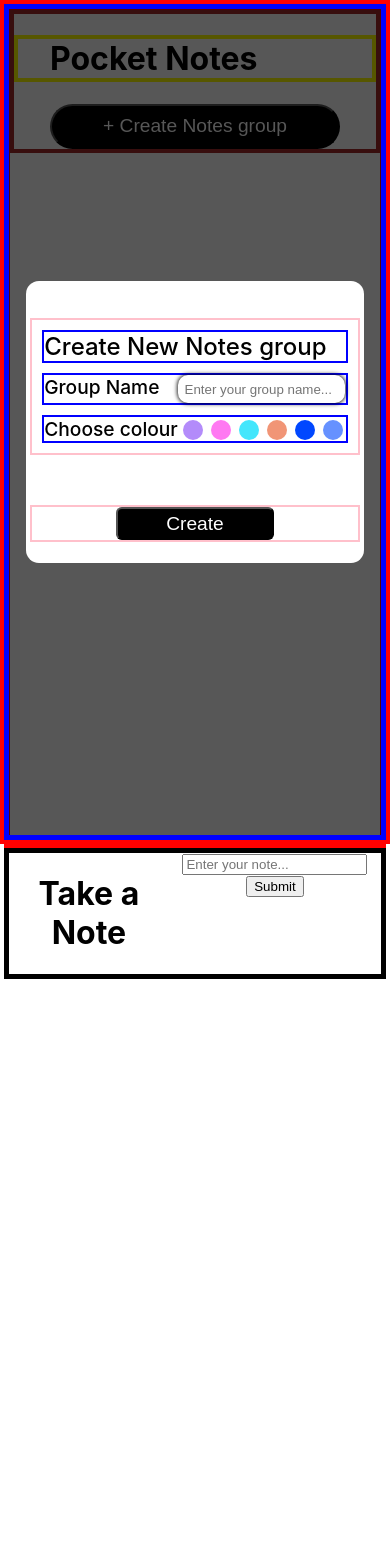
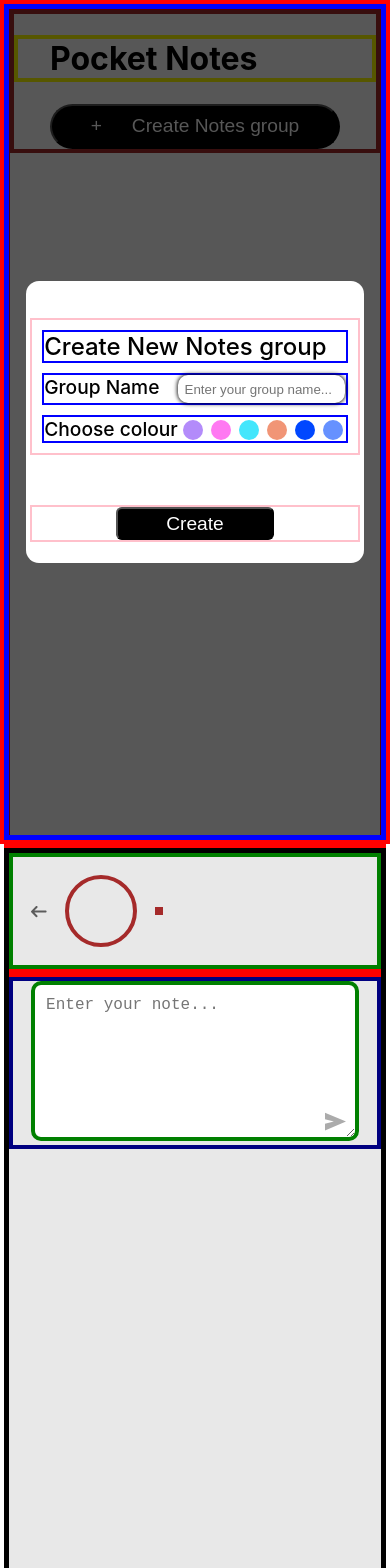
Before and after one commit to rajkonde21/Pocket-Note, a React (Create React App) app: page / in a window 390 px wide. Shown: the top 1568 px of the page. Before the commit the page ends 979 px from the top, so only its background shows below. Built offline with nearby package versions, Linux system fonts and the light colour scheme.

Commit message:
some fix needed responsive v0.1.1

```diff
--- a/src/components/Notesadder.jsx
+++ b/src/components/Notesadder.jsx
@@ -1,62 +1,104 @@
 import React, { useState, useEffect } from "react";
-import "../css/noteadder.css"
-const Notesadder = ({selectedX}) => {
-  const [note, setNote] = useState("");     //single note
-  const [notes, setNotes] = useState([]);   //array
+import "../css/noteadder.css";
+import arrow from "../assets/arrowback.svg";
+import send from "../assets/send.svg";
 
-  console.log(selectedX.y);
+const Notesadder = ({ selectedX }) => {
+  const [note, setNote] = useState(""); // single note
+  const [notes, setNotes] = useState([]); // array
   const key = selectedX.x;
+
   // Function to handle form submission
   const handleSubmit = (e) => {
     e.preventDefault();
 
     if (note.trim() !== "") {
       const currentDate = new Date();
-      const timestamp = currentDate.toLocaleString();
-      const newNote = { text: note, timestamp: timestamp };     //make a format of how the data appears on storage
+      const formattedTime = currentDate.toLocaleString('en-US', {
+        hour: 'numeric',
+        minute: 'numeric',
+        hour12: true,
+      });
+
+      const formattedDate = currentDate.toLocaleDateString('en-US', {
+        year: 'numeric',
+        month: 'long',
+        day: 'numeric',
+      });
+
+      const timestamp = `${formattedTime}\n${formattedDate}`;
+
+      const newNote = { text: note, timestamp: timestamp };
+
       // Save the note in local storage
-      const storedNotesInfo = JSON.parse(localStorage.getItem("NotesInfo")) || [];    //fetch the array of notes in storedNotes
+      const storedNotesInfo = JSON.parse(localStorage.getItem("NotesInfo")) || {};
+
+      // Check if the key already exists, if not, initialize an empty object
       if (!storedNotesInfo[key]) {
         storedNotesInfo[key] = { infogn: {}, notesgn: [] };
       }
-      storedNotesInfo[key].notesgn.push(newNote);
-      //storedNotesInfo.push(newNoteInfo);                                              //push the new element in storenotes [1,2,3, .. ..]
-      localStorage.setItem("NotesInfo", JSON.stringify(storedNotesInfo));             //store the array back to the localstorage
 
+      // Ensure that "notesgn" is an array and add the new note
+      if (!Array.isArray(storedNotesInfo[key].notesgn)) {
+        storedNotesInfo[key].notesgn = [newNote];
+      } else {
+        storedNotesInfo[key].notesgn.push(newNote);
+      }
+
+      localStorage.setItem("NotesInfo", JSON.stringify(storedNotesInfo)); // store the array back to local storage
 
       setNotes([...notes, newNote]);
       setNote("");
     }
   };
 
-  // Load existing notes from local storage on component mount
   useEffect(() => {
-    const storedNotes = JSON.parse(localStorage.getItem("notes")) || [];
-    setNotes(storedNotes);
-  }, []);
+    const storedNotesInfo = JSON.parse(localStorage.getItem("NotesInfo")) || {};
 
+    // Check if the key (selectedX.x) already exists, and if so, load the notes for that key
+    if (storedNotesInfo[selectedX.x] && Array.isArray(storedNotesInfo[selectedX.x].notesgn)) {
+      setNotes(storedNotesInfo[selectedX.x].notesgn);
+    } else {
+      setNotes([]); // Initialize with an empty array if the key doesn't exist or notesgn is not an array
+    }
+  }, [selectedX.x]);
+const handlearrow = () =>{
+  const popupbody = document.querySelector('.noteaddermainbody'); //enable notesadder
+  const sideb = document.querySelector('.Sidebarmain'); //disable sidebar notesadder
+  sideb.style.display = 'block';
+  popupbody.style.display = 'none';
+}
   return (
     <div className="noteaddermainbody">
       <div className="notesadder">
-        <h1>Take a Note</h1>
+        <div className="notesInfolist">
+          <div className="arrowback notesadders" onClick={handlearrow} ><img src={arrow} /></div>
+          <div className="initials" style={{ backgroundColor: `${selectedX.y}` }}>
+            {(selectedX.y).slice(0, 2).toUpperCase()}
+          </div>
+          <div className="initialsff">{key}</div>
+        </div>
       </div>
-      <form onSubmit={handleSubmit}>
-        <input
-          type="text"
+      <div className="Notesadd">
+        {notes.map((note, index) => (
+          <div className="timeandnotes" key={index}>
+            <div className="timeadder">{note.timestamp}</div>
+            <div className="timeaddernone">{note.text}</div>
+          </div>
+        ))}
+      </div>
+      <form onSubmit={handleSubmit} className="formofnotes">
+        <textarea
+          className="notestext"
+          type="textarea"
           placeholder="Enter your note..."
           value={note}
           onChange={(e) => setNote(e.target.value)}
         />
-        <button type="submit">Submit</button>
+        <button className="notesbutton" type="submit"><img src={send}/></button>
       </form>
-      <div>
-        {notes.map((note, index) => (
-          <div key={index}>
-            {note.timestamp}: {note.text}
-          </div>
-        ))}
-      </div>
     </div>
   );
 };
+
 export default Notesadder;
--- a/src/components/Sidebar.jsx
+++ b/src/components/Sidebar.jsx
@@ -1,6 +1,6 @@
 import React, { useState, useEffect } from "react";
 import "../css/sidebar.css";
-function Sidebar({ onDataClick }) {
+function Sidebar({ onDataClick ,togglepop }) {
   const [allInfoObjects, setAllInfoObjects] = useState([]);
 
 
@@ -21,14 +21,21 @@ function Sidebar({ onDataClick }) {
 
     onDataClick({x,y});
     sideb.style.display = 'none';
-    popupbody.style.display = 'block';
+    popupbody.style.display = 'flex';
 
   }
+
+  const popupopener = () => {
+    togglepop("flase")
+   /*  const popupbody = document.querySelector(".popupbody");
+    popupbody.classList.remove("active-modal"); */
+  };
+
   return (
     <div className="Sidebarmain">
       <div className="notesInfolist0">
         <h1>Pocket Notes</h1>
-        <button> + Create Notes group</button>
+        <button onClick={popupopener}> + &emsp; Create Notes group</button>
       </div>
       <div>
         {allInfoObjects.map((info, index) => (
--- a/src/css/noteadder.css
+++ b/src/css/noteadder.css
@@ -1,5 +1,57 @@
 .noteaddermainbody{
+    flex-direction: column;
+    justify-content: space-between;
+    border: 5px solid black;
+    background-color: #E8E8E8;
+    height: 100%;
+}
+.arrowback.notesadders{
+    margin-right: 1em;
+}
+.Notesadd{
+
+    flex-grow: 1;
+    border:4px solid red ;
+    background-color: #F7ECDC;
+}
+.timeandnotes{
+    border: 4px solid yellow;
     display: flex;
-    border: 5px solid black;
-
+    overflow: hidden;
+    margin-top: 1em;
+    margin-bottom: 1em;
 }
+.timeadder{
+margin-left:1em ;
+border: 4px solid rebeccapurple;
+font-weight: 600;
+width: min-content;
+}
+.timeaddernone{
+    display: flex;
+    border: 4px solid black;
+    width: 65%;
+    margin-left: 1em;
+    margin-right: 1em;
+}
+.formofnotes{
+    border:4px solid navy;
+    position:relative;
+}
+.notestext{
+    padding: 3%;
+    font-size: large;
+    border: 4px solid green;
+    margin: auto 5%;
+    width: 90%;
+    height: 10em;
+    border-radius: 10px;
+}
+.notesbutton{
+    background-color: transparent;
+    outline: transparent;
+    border: transparent;
+    position: absolute;
+    right: 25px;
+    bottom: 10px;
+}
--- a/src/pages/Notes.jsx
+++ b/src/pages/Notes.jsx
@@ -1,4 +1,4 @@
-import React, { useState } from 'react';
+import React, { useState,useEffect } from 'react';
 import Notesadder from '../components/Notesadder';
 import Popup from '../components/Popup';
 import Sidebar from '../components/Sidebar';
@@ -6,7 +6,7 @@ import Sidebar from '../components/Sidebar';
 function Notes() {
   const [storedData, setStoredData] = useState(null);
   const [selectedX, setSelectedX] = useState({ x: "", y: "" });
-
+  const [showPopup, setShowPopup] = useState(false);
   const handleNoteSelection = ({ x, y }) => {
     setSelectedX({ x, y });
   };
@@ -14,11 +14,21 @@ function Notes() {
   const handleFormSubmit = ({ groupName, selectedColor }) => {
     setStoredData({ groupName, selectedColor });
   };
+  const handletoggle = ( x ) => {
+    setShowPopup(x);
+  };
+  useEffect(() => {
+    const storedNotesInfo = localStorage.getItem("NotesInfo");
 
+    if (storedNotesInfo == null) {
+      // "NotesInfo" is not empty, so show the Popup
+      setShowPopup(true);
+    }
+  }, []);
   return (
     <div className='mainbody'>
-      <Popup onFormSubmit={handleFormSubmit} />
-      <Sidebar storedData={{ storedData }} onDataClick={handleNoteSelection} />
+      {showPopup && <Popup onFormSubmit={handleFormSubmit} />}
+      <Sidebar storedData={{ storedData }} onDataClick={handleNoteSelection} togglepop ={handletoggle} />
       <Notesadder selectedX={selectedX} />
     </div>
   );
```
Also changed, not shown: src/assets/arrowback.svg (added), src/assets/send.svg (added).
